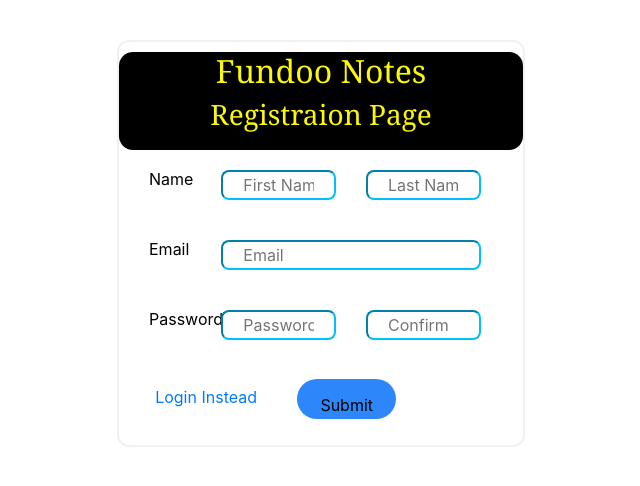
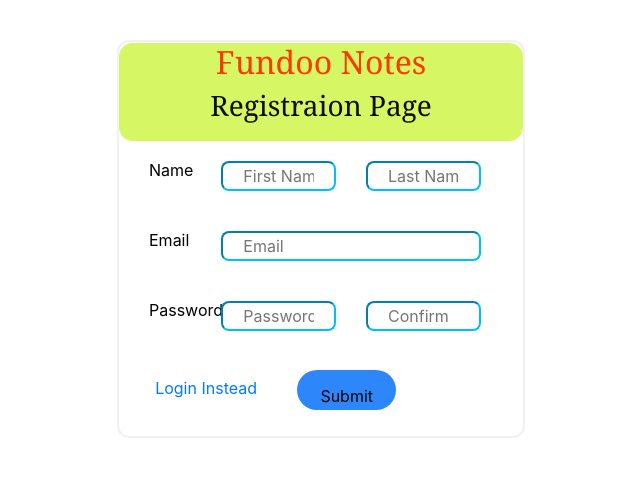
Before and after one commit to ImmA2526/Fundoo_VUeJS, a Vue app: page /rg in a window 1280 px wide. Shown: the top 486 px of the page, without its empty margins (483-1123 px from the left). Built offline with nearby package versions, Linux system fonts and the light colour scheme.

Commit message:
[Imran] Delete : Add : new Contents Added

```diff
--- a/src/components/Register.vue
+++ b/src/components/Register.vue
@@ -3,10 +3,9 @@
 <div class="full">
   <form class="logform">
     <center><div class="h2">
-      <h2>Fundoo Notes</h2>
+      <h2 id=h2>Fundoo Notes</h2>
       <h3>Registraion Page</h3>
     </div></center>
-
 
     <!--Names-->
     <div class="form-group row">
@@ -56,11 +55,20 @@
   margin-left: 600px;
 }
 
-  .h2 {
+#h2
+{
+  color:rgb(250, 58, 0);
+}
+
+.h2 {
+    padding-bottom: 20px;
+    margin-top: 1px;
+    font-family: Cambria, Cochin, Georgia, Times, 'Times New Roman', serif;
+    color:rgb(14, 14, 14);
     padding-bottom: 10px;
-    margin-top: 10px;
-  }
-
+    background-color: rgba(193, 241, 19, 0.658);
+    border-radius: 14px;
+}
   input[type="text"],
   input[type="password"],
   input[type="email"],
```
